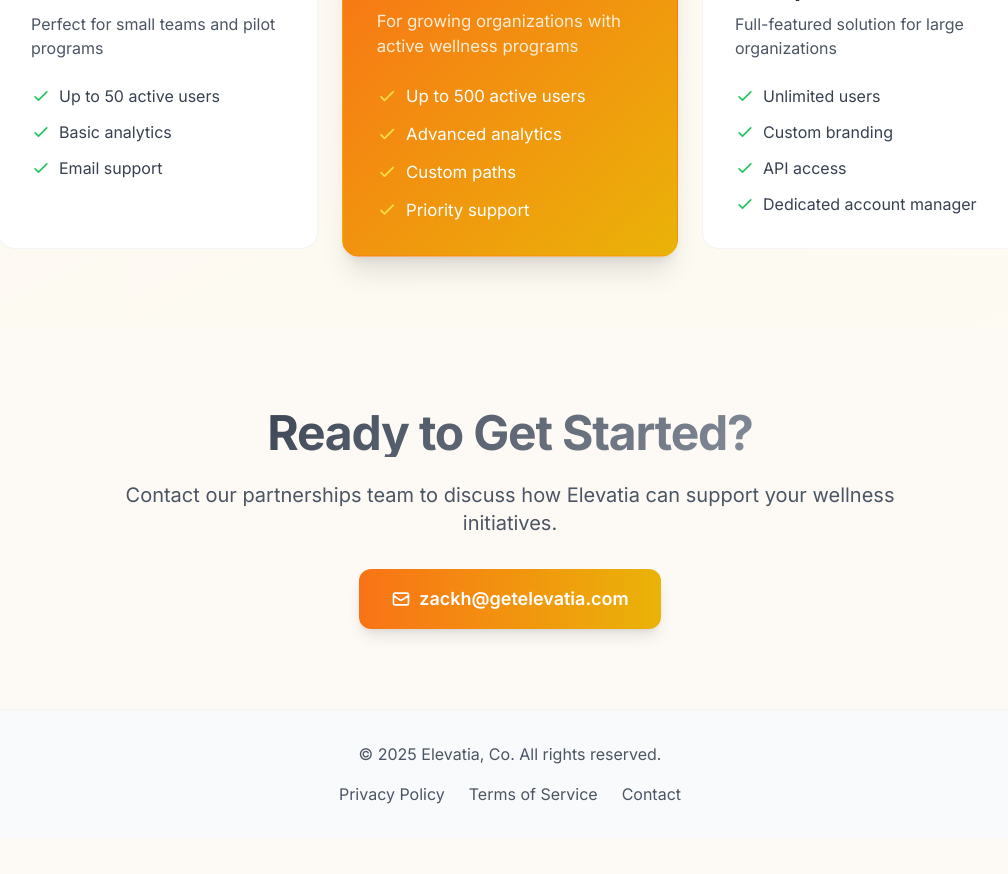
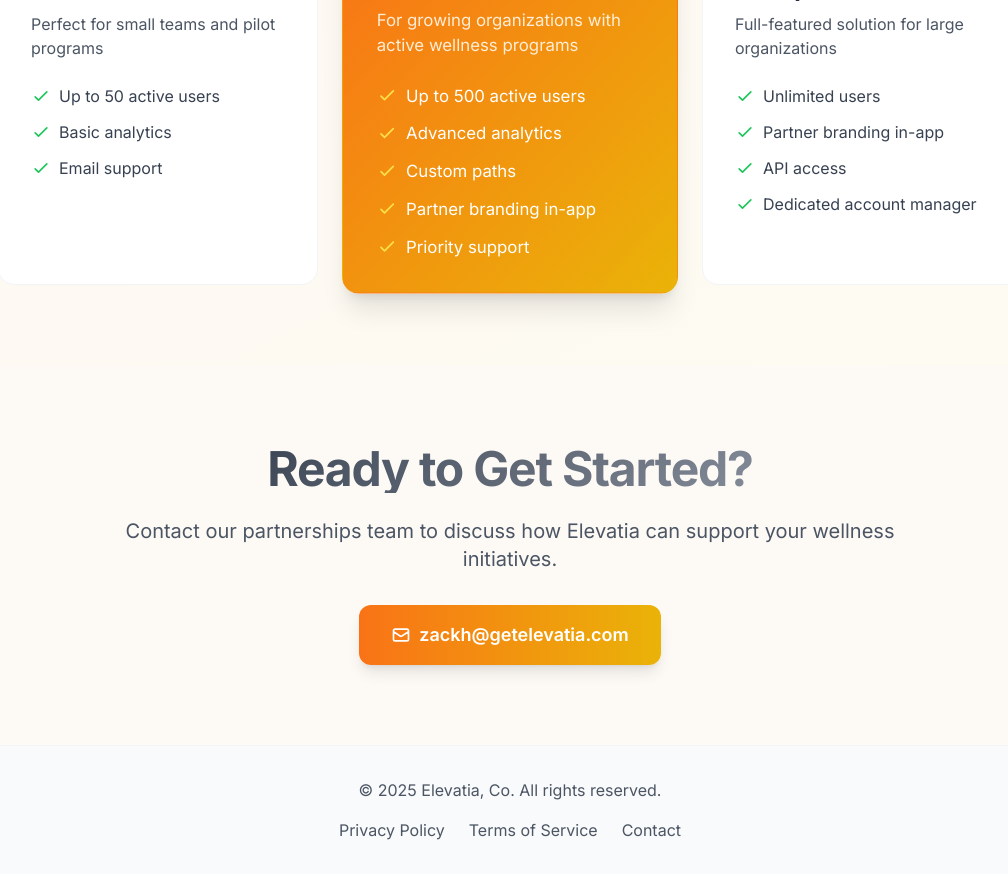
Before and after one commit to zman8833/Elevatia-Website, a Next.js app: page /partners in a window 1280 px wide. Shown: the part 2340-3214 px from the top of the page, without its empty margins (130-1138 px from the left). Before the commit the page ends 3178 px from the top, so only its background shows below. Built offline with nearby package versions, Linux system fonts and the light colour scheme.

Commit message:
Add partner branding in-app to Growth and Enterprise tiers

```diff
--- a/src/app/partners/page.tsx
+++ b/src/app/partners/page.tsx
@@ -200,13 +200,13 @@
               {
                 name: 'Growth',
                 description: 'For growing organizations with active wellness programs',
-                features: ['Up to 500 active users', 'Advanced analytics', 'Custom paths', 'Priority support'],
+                features: ['Up to 500 active users', 'Advanced analytics', 'Custom paths', 'Partner branding in-app', 'Priority support'],
                 highlighted: true,
               },
               {
                 name: 'Enterprise',
                 description: 'Full-featured solution for large organizations',
-                features: ['Unlimited users', 'Custom branding', 'API access', 'Dedicated account manager'],
+                features: ['Unlimited users', 'Partner branding in-app', 'API access', 'Dedicated account manager'],
               },
             ].map((tier) => (
               <div
```
